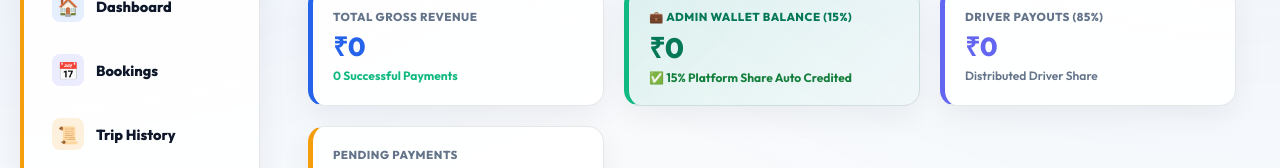
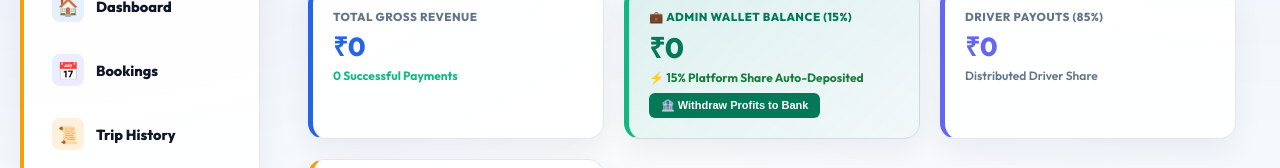
Before and after one commit to Ashwanth3637/Travel_Management_System, a React (Vite) app in the folder frontend/: page /admin/payments in a window 1280 px wide. Shown: the part 275-443 px from the top of the page. Built offline with nearby package versions, Linux system fonts and the light colour scheme; no server answers; sample sign-in values are in the browser's storage.

Commit message:
v18 - Direct Admin Wallet deposit & corporate bank withdrawal system

```diff
--- a/frontend/src/components/admin/AdminPayments.jsx
+++ b/frontend/src/components/admin/AdminPayments.jsx
@@ -255,9 +255,27 @@ export default function AdminPayments() {
           <div style={{ fontSize: '28px', fontWeight: '900', color: '#047857', margin: '4px 0' }}>
             ₹{totalAdminCommission.toLocaleString('en-IN')}
           </div>
-          <div style={{ fontSize: '12px', color: '#15803d', fontWeight: '700' }}>
-            ✅ 15% Platform Share Auto Credited
+          <div style={{ fontSize: '12px', color: '#15803d', fontWeight: '700', marginBottom: '8px' }}>
+            ⚡ 15% Platform Share Auto-Deposited
           </div>
+          <button
+            onClick={() => {
+              setToast(`🏦 Successfully transferred Admin Profit Wallet (₹${totalAdminCommission.toLocaleString('en-IN')}) to TravelGo Corporate Account (HDFC Current A/C •••• 9988)!`);
+              setTimeout(() => setToast(""), 4000);
+            }}
+            style={{
+              padding: '6px 12px',
+              fontSize: '11px',
+              fontWeight: '800',
+              backgroundColor: '#047857',
+              color: '#ffffff',
+              border: 'none',
+              borderRadius: '6px',
+              cursor: 'pointer'
+            }}
+          >
+            🏦 Withdraw Profits to Bank
+          </button>
         </div>
 
         <div className="glass-panel" style={{ padding: '20px', borderLeft: '5px solid #6366f1' }}>
```
